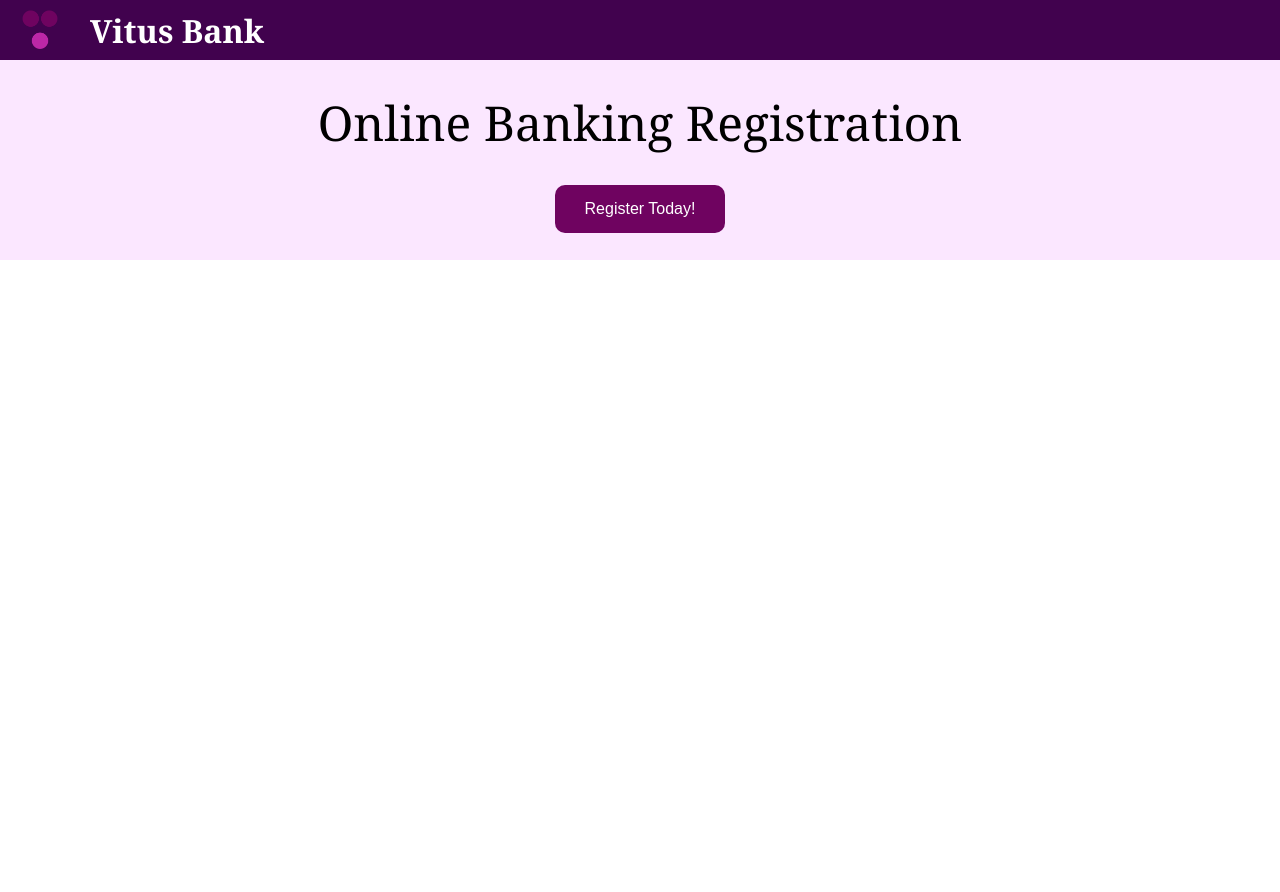
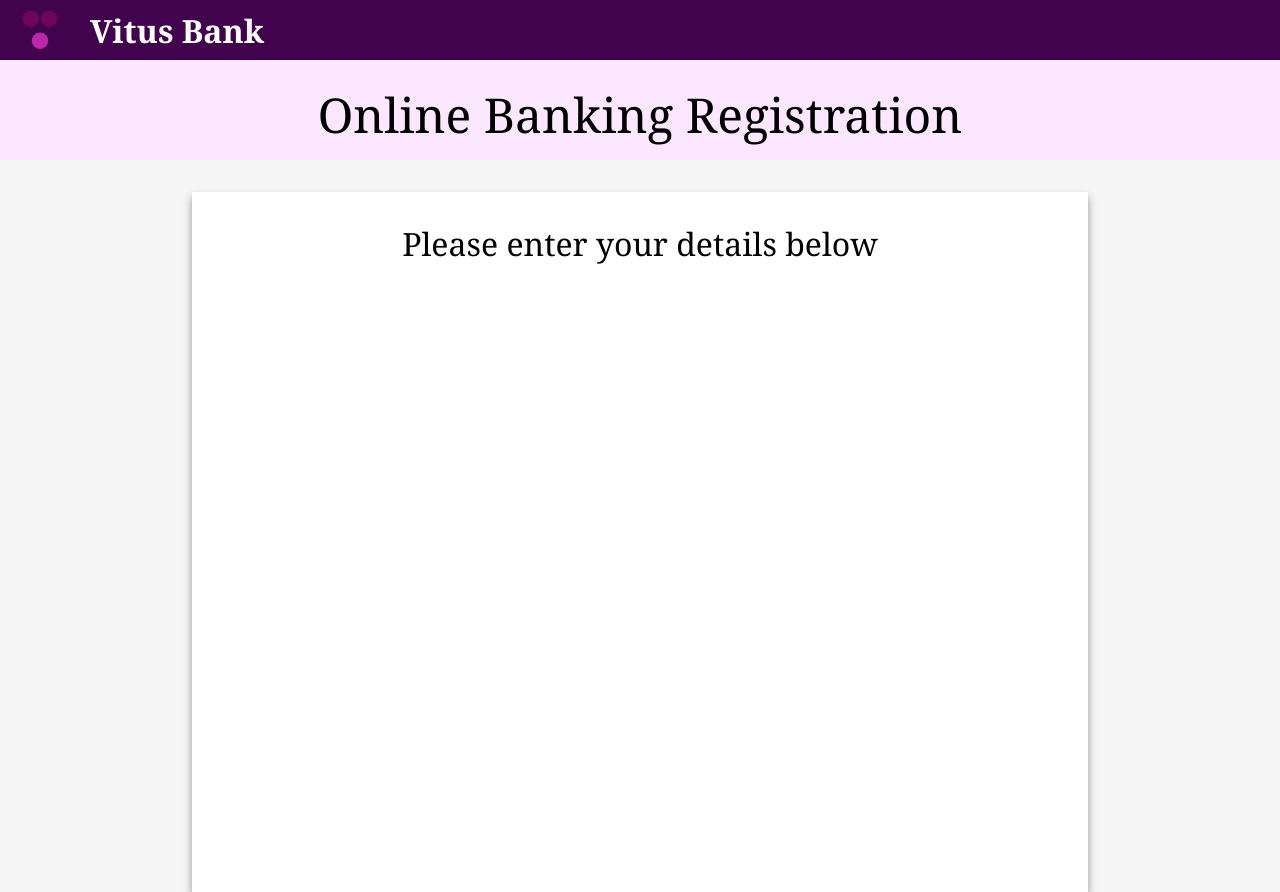
Before and after one commit to adrianomoruyi/vitus_bank, a React (Create React App) app: page /register in a window 1280 px wide. Before the commit the page ends 800 px from the top, so only its background shows below. Built offline with nearby package versions, Linux system fonts and the light colour scheme.

Commit message:
Worked on register page

```diff
--- a/src/Register.css
+++ b/src/Register.css
@@ -1,7 +1,25 @@
-.banner {
+.banner2 {
     margin: 0;
-    height: 200px;
+    height: 100px;
     background-color: #FBE7FF;
+
+    text-align: center;
+    vertical-align: middle;
+    line-height: 50px;
+  }
+
+  .Register {
+    background-color: rgb(245, 245, 245);
+  }
+
+  .form {
+    margin: 0;
+    margin-left: 15%;
+    margin-right: 15%;
+    margin-top: 2.5%;
+    height: 700px;
+    background-color: #ffffff;
+    filter: drop-shadow(0px 5px 4px #979797);
   }
 
   h2{
@@ -14,3 +32,15 @@
     user-select: none;
     font-weight: 500;
   }
+
+  h3{
+    padding-top: 30px;
+    padding-bottom: 30px;
+    margin: 0;
+    font-family: Georgia, 'Times New Roman', Times, serif;
+    font-size: 2em;
+    color: black;
+    user-select: none;
+    font-weight: 100;
+    text-align: center;
+  }
--- a/src/Register.js
+++ b/src/Register.js
@@ -4,11 +4,13 @@ import './Register.css';
 
 function Register() {
   return (
-    <div className="Home">
+    <div className="Register">
       <Header></Header>
-      <div className="banner">
+      <div className="banner2">
         <h2>Online Banking Registration</h2>
-        <Button text='Register Today!'></Button>
+      </div>
+      <div className="form">
+        <h3>Please enter your details below</h3>
       </div>
     </div>
   );
```
